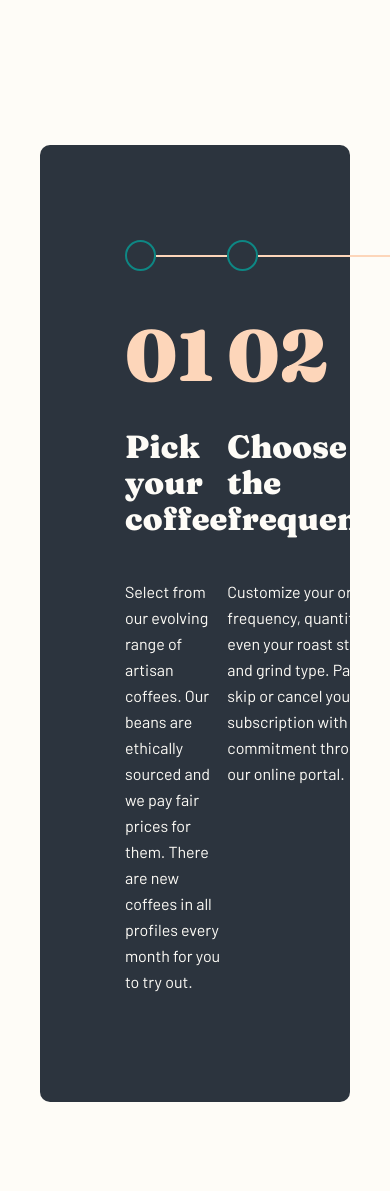
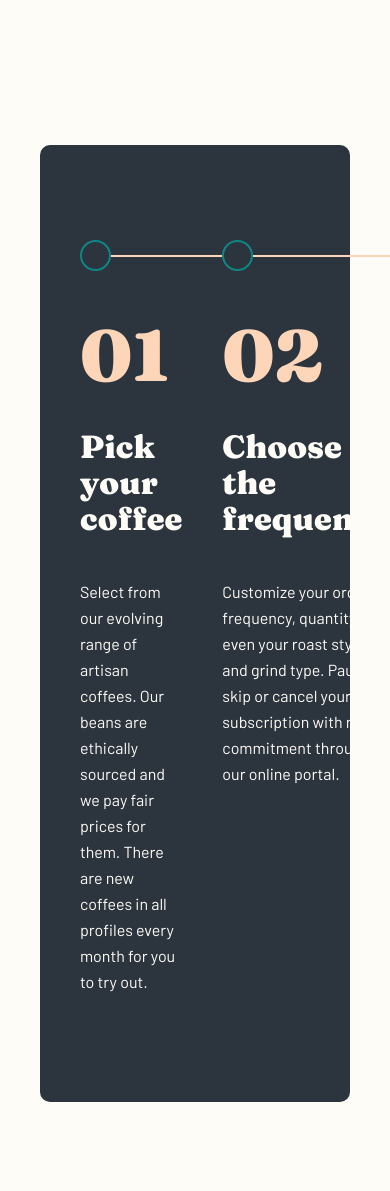
Before and after one commit to VillageR88/flask-coffeeroasters-subscription-site, a Flask app: page /create-your-plan in a window 390 px wide; the page is wider, and only the part inside the window is pictured. Shown: the part 654-1845 px from the top of that part. Run offline with Flask 3, Linux system fonts and the light colour scheme.

Commit message:
next tablet improvements
Signed-off-by: VillageR88 <villager88pl@gmail.com>

```diff
--- a/app/static/css/create-your-plan.css
+++ b/app/static/css/create-your-plan.css
@@ -140,12 +140,14 @@ main.create-your-plan > div:nth-of-type(1) > section {
   gap: 32px;
   margin-left: 85px;
 }
+
 main.create-your-plan > div:nth-of-type(1) > section > h1 {
   font-family: fraunces;
   font-size: 72px;
   font-weight: var(--font-black);
   line-height: 72px;
 }
+
 main.create-your-plan > div:nth-of-type(1) > section > p {
   opacity: 0.8;
   font-size: 16px;
@@ -161,7 +163,7 @@ main.create-your-plan > div:nth-of-type(2) {
   background-color: #2c343e;
   border-radius: 10px;
   padding-top: 95px;
-  padding-left: 85px;
+  padding-inline: 85px;
   padding-bottom: 107px;
   box-sizing: border-box;
 }
@@ -740,3 +742,9 @@ body:has(main.create-your-plan) > footer {
 .cloaked {
   opacity: 0.5;
 }
+
+@media screen and (max-width: 1280px) {
+  main.create-your-plan > div:nth-of-type(2) {
+    padding-inline: 40px;
+  }
+}
--- a/app/static/css/globals.css
+++ b/app/static/css/globals.css
@@ -46,6 +46,13 @@
   flex-direction: column;
   width: 100%;
   gap: 67px;
+}
+
+.ulHowItWorks > li > section {
+  margin-right: 40px;
+}
+.ulHowItWorks > li:last-child > section {
+  margin-right: 0px;
 }
 
 .ulHowItWorks > li > section > span {
```
